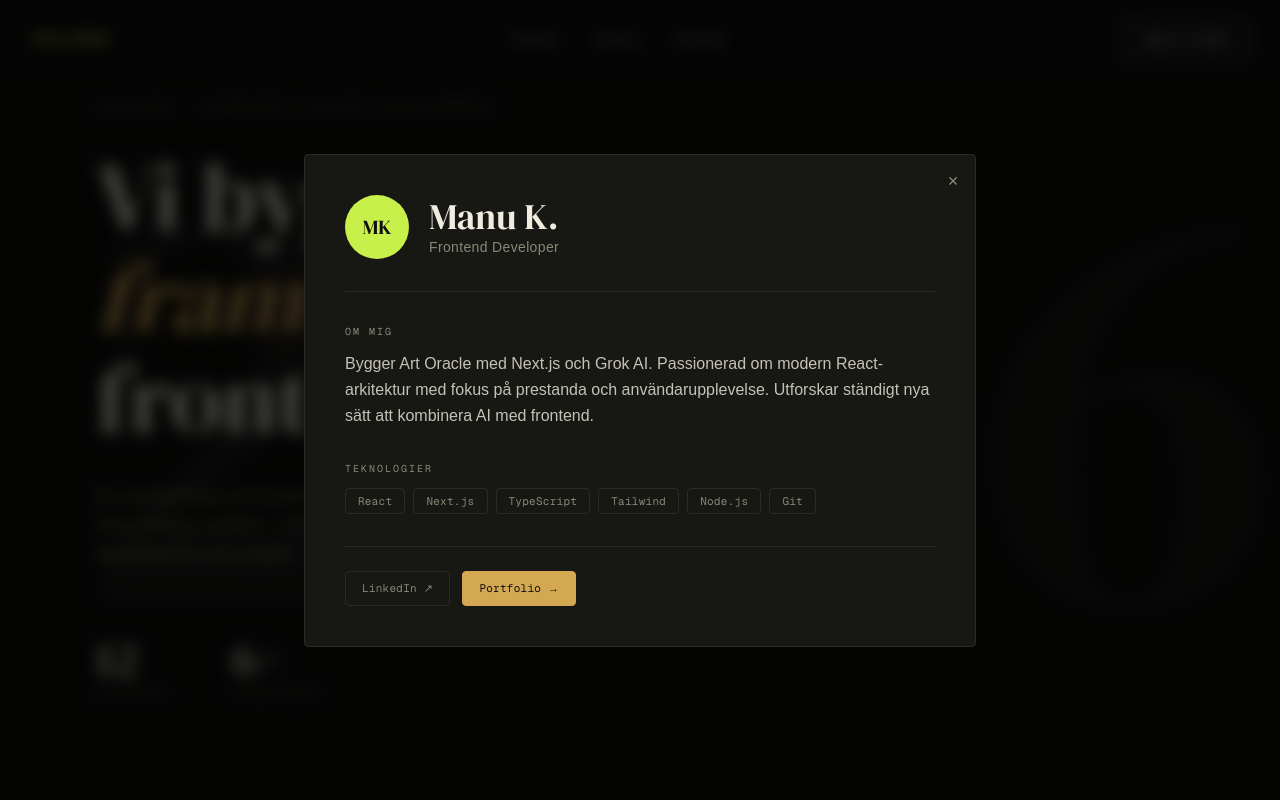
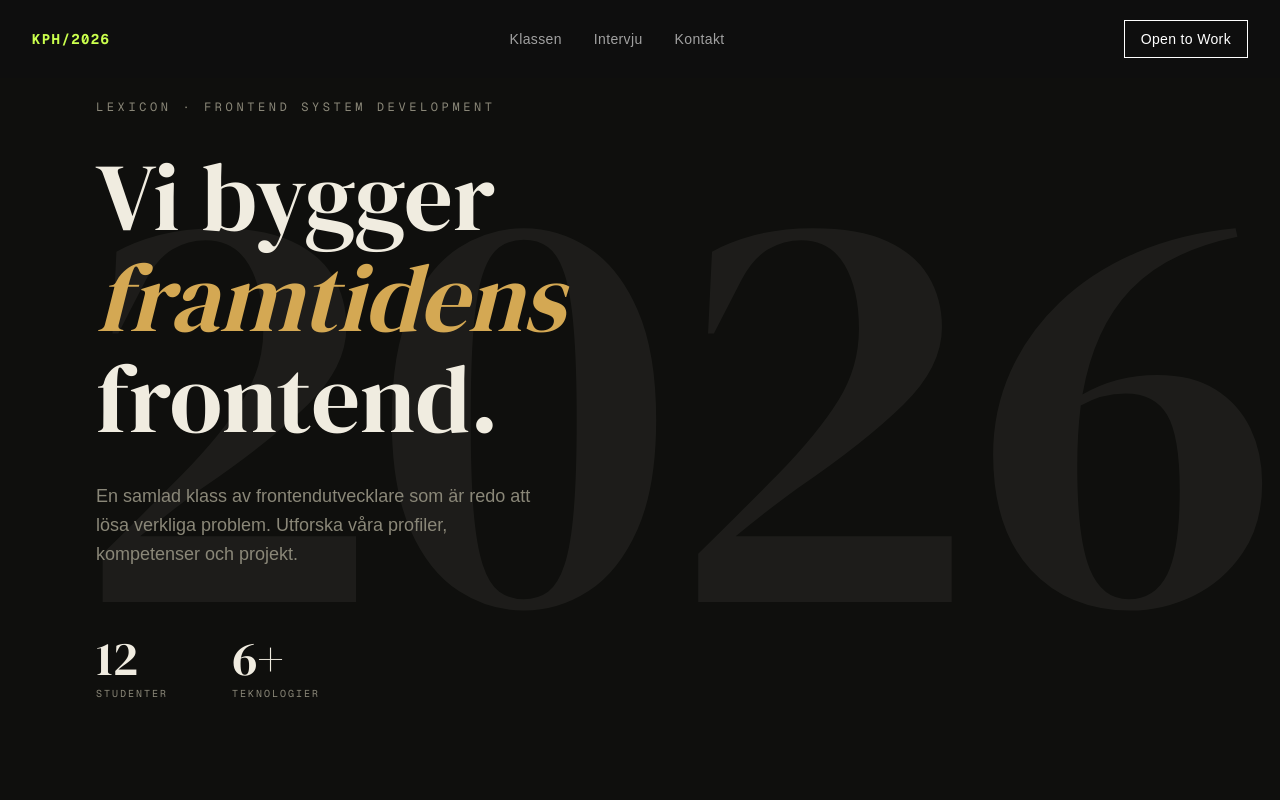
Before and after one commit to Slictor/portfolio-hub, a Next.js app: page / in a window 1280 px wide. Shown: the top 800 px of the page. Built offline with nearby package versions, Linux system fonts and the light colour scheme.

Commit message:
Fixed grid and modal

```diff
--- a/app/page.tsx
+++ b/app/page.tsx
@@ -2,29 +2,36 @@
 
 import { useState } from "react";
 import Hero from "@/components/Hero";
-import ProfileModal, { StudentProfile } from "@/components/ProfileModal";
+import ProfileModal from "@/components/ProfileModal";
+import ProfileGrid from "@/components/ProfileGrid";
+import ProfileCard from "@/components/ProfileCard";
+import { StudentProfile } from "@/types/students";
+import studentsData from "@/data/students.json";
 
-const demoStudent: StudentProfile = {
-  initials: "MK",
-  avatarBg: "#c8f04a",
-  name: "Manu K.",
-  role: "Frontend Developer",
-  bio: "Bygger Art Oracle med Next.js och Grok AI.",
-  longBio:
-    "Bygger Art Oracle med Next.js och Grok AI. Passionerad om modern React-arkitektur med fokus på prestanda och användarupplevelse. Utforskar ständigt nya sätt att kombinera AI med frontend.",
-  tags: ["React", "Next.js", "TypeScript", "Tailwind", "Node.js", "Git"],
-  linkedIn: "https://linkedin.com",
-  portfolio: "https://example.com",
-};
+const students = studentsData as StudentProfile[];
 
 export default function Home() {
-  const [showModal, setShowModal] = useState(true);
+  const [selectedStudent, setSelectedStudent] = useState<StudentProfile | null>(null);
+
   return (
     <>
       <Hero />
+      <section className="px-6 py-16 max-w-7xl mx-auto">
+        <ProfileGrid>
+          {students.map((student) => (
+            <button
+              key={student.id}
+              onClick={() => setSelectedStudent(student)}
+              className="text-left w-full"
+            >
+              <ProfileCard student={student} />
+            </button>
+          ))}
+        </ProfileGrid>
+      </section>
       <ProfileModal
-        student={showModal ? demoStudent : null}
-        onClose={() => setShowModal(false)}
+        student={selectedStudent}
+        onClose={() => setSelectedStudent(null)}
       />
     </>
   );
--- a/components/ProfileCard.tsx
+++ b/components/ProfileCard.tsx
@@ -1,5 +1,4 @@
 import { StudentProfile } from "@/types/students";
-import Image from "next/image";
 import Link from "next/link";
 
 interface ProfileCardProps {
@@ -8,21 +7,14 @@ interface ProfileCardProps {
 
 export default function ProfileCard({ student }: ProfileCardProps) {
   return (
-    <div className="grid gap-4 border border-white/20 text-neutral-400 p-12 hover:bg-white/10">
+    <div className="flex flex-col gap-4 border border-white/20 text-neutral-400 p-12 hover:bg-white/10 h-[420px]">
       <div className="flex items-center justify-between">
-        {student.avatarBg ? (
-          <Image
-            className="border border-white/20 rounded-full w-15 h-15"
-            alt=""
-            height={50}
-            width={50}
-            src={student.avatarBg}
-          />
-        ) : (
-          <div className="border border-white/20 rounded-full w-15 h-15 flex items-center justify-center">
-            {student.initials}
-          </div>
-        )}
+        <div
+          className="border border-white/20 rounded-full w-[50px] h-[50px] flex items-center justify-center text-sm font-mono text-neutral-900"
+          style={{ background: student.avatarBg }}
+        >
+          {student.initials}
+        </div>
         <span className="text-sm font-mono">{student.id}</span>
       </div>
 
@@ -31,7 +23,7 @@ export default function ProfileCard({ student }: ProfileCardProps) {
         <span className="text-sm tracking-wide">{student.role}</span>
       </div>
 
-      <p className="line-clamp-3 truncate">{student.bio}</p>
+      <p className="line-clamp-4 overflow-hidden flex-1">{student.bio}</p>
 
       <div className="flex flex-wrap gap-2">
         {student.competenceTags.map((tag) => (
@@ -53,11 +45,10 @@ export default function ProfileCard({ student }: ProfileCardProps) {
             LinkedIn ↗
           </Link>
         )}
-
         {student.portfolio && (
           <Link
             href={student.portfolio}
-            className="border border-neutral-700 text-neutral-950 rounded-sm text-center content-center px-4 py-2  bg-lime-300/70"
+            className="border border-neutral-700 text-neutral-950 rounded-sm text-center content-center px-4 py-2 bg-lime-300/70"
           >
             Portfolio →
           </Link>
--- a/components/ProfileModal.tsx
+++ b/components/ProfileModal.tsx
@@ -1,18 +1,7 @@
 "use client";
 
 import { useEffect } from "react";
-
-export interface StudentProfile {
-  initials: string;
-  avatarBg: string;
-  name: string;
-  role: string;
-  bio: string;
-  longBio: string;
-  tags: string[];
-  linkedIn?: string;
-  portfolio?: string;
-}
+import { StudentProfile } from "@/types/students";
 
 interface ProfileModalProps {
   student: StudentProfile | null;
@@ -85,7 +74,7 @@ export default function ProfileModal({ student, onClose }: ProfileModalProps) {
           {/* Bio */}
           <div className="mb-8">
             <h3 className="font-mono text-[10px] tracking-[0.2em] uppercase text-muted mb-3">Om mig</h3>
-            <p className="text-foreground/80 leading-relaxed">{student.longBio}</p>
+            <p className="text-foreground/80 leading-relaxed">{student.bio}</p>
           </div>
 
           {/* Technologies */}
--- a/types/students.ts
+++ b/types/students.ts
@@ -1,10 +1,12 @@
 export interface StudentProfile {
-  id:number;
+  id:string;
   initials: string;
   avatarBg: string;
   name: string;
+  image?: string;
   role: string;
   bio: string;
+  longBio?: string;
   tags: string[];
   competenceTags: string[];
   linkedIn?: string;
```
